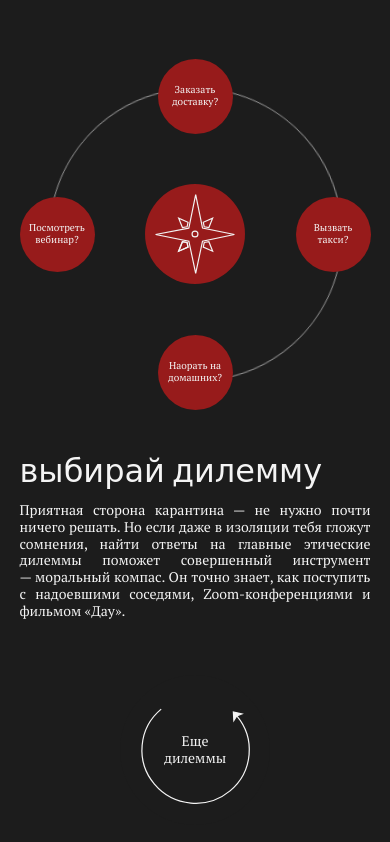
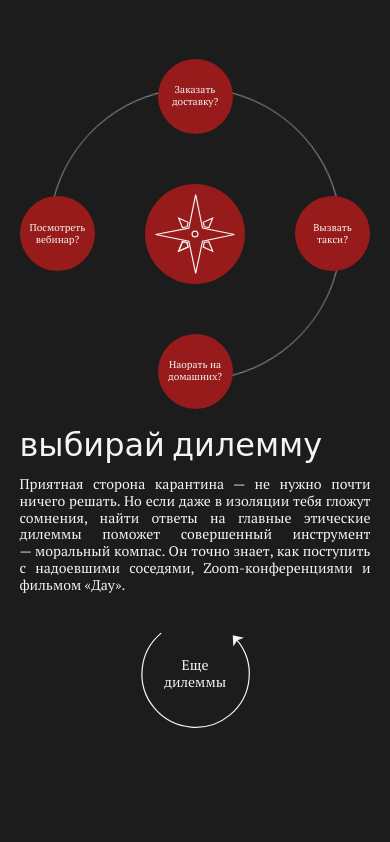
Before and after one commit to avstrija/moralcompass, a plain HTML site: page index.html in a window 390 px wide. Drawn offline with nearby package versions, Linux system fonts and the light colour scheme.

Commit message:
Responsive

```diff
--- a/blocks/button/button.css
+++ b/blocks/button/button.css
@@ -13,7 +13,7 @@
     z-index: 2;
 }
 
-@media screen and (max-width: 425px) {
+@media screen and (max-width: 768px) {
     .button {
         width: 75px;
         height: 75px;
--- a/blocks/compass/compass.css
+++ b/blocks/compass/compass.css
@@ -7,9 +7,11 @@
     margin: 5%;
     width: 610px;
     height: 610px;
+    max-width: 90vmin;
+    max-height: 90vmin;
 }
 
-/* @media screen and (max-width: 1024px) {
+@media screen and (max-width: 1024px) {
     .compass {
         width: 520px;
         height: 520px;
@@ -21,15 +23,13 @@
         width: 400px;
         height: 400px;
     }
-} */
+}
 
 @media screen and (max-width: 425px) {
     .compass {
         margin-top: 15%;
         width: 350px;
         height: 350px;
-        min-width: 90vw;
-        min-height: 90vw;
     }
 }
 
--- a/blocks/content/content.css
+++ b/blocks/content/content.css
@@ -1,4 +1,5 @@
 .content {
+    height: 100vh;
     background-color: #1C1C1C;
     color: #F4F4F4;
     font-family: 'PT Serif', serif;
--- a/blocks/main/main.css
+++ b/blocks/main/main.css
@@ -15,7 +15,7 @@
 @media screen and (max-width: 1024px) {
     .main {
         flex-direction: column-reverse;
-        justify-content: space-around;
+        justify-content: flex-start;
         align-items: center;
     }
 }
@@ -31,7 +31,6 @@
         flex-direction: column-reverse;
         margin: auto;
         width: 90vw;
-        margin-bottom: 10%;
     }
 }
 
@@ -42,12 +41,13 @@
     margin-block-end: 32px;
 }
 
-@media screen and (max-width: 425px) {
+@media screen and (max-width: 768px) {
     .main__lead {
         font-size: 14px;
         line-height: 1.2;
         margin-block-end: 16px;
         text-align: justify;
+        margin-bottom: 10%;
     }
 }
 
@@ -124,7 +124,7 @@
     .main__wrapper {
         position: relative;
         margin-bottom: 5%;
-        bottom: 0;
+        bottom: 30px;
         right: 0;
     }
 }
--- a/blocks/screen/screen.css
+++ b/blocks/screen/screen.css
@@ -1,5 +1,4 @@
 .screen {
-    height: 100vh;
     display: flex;
     transition: opacity .8s ease-in-out;
     max-width: 2000px;
```
